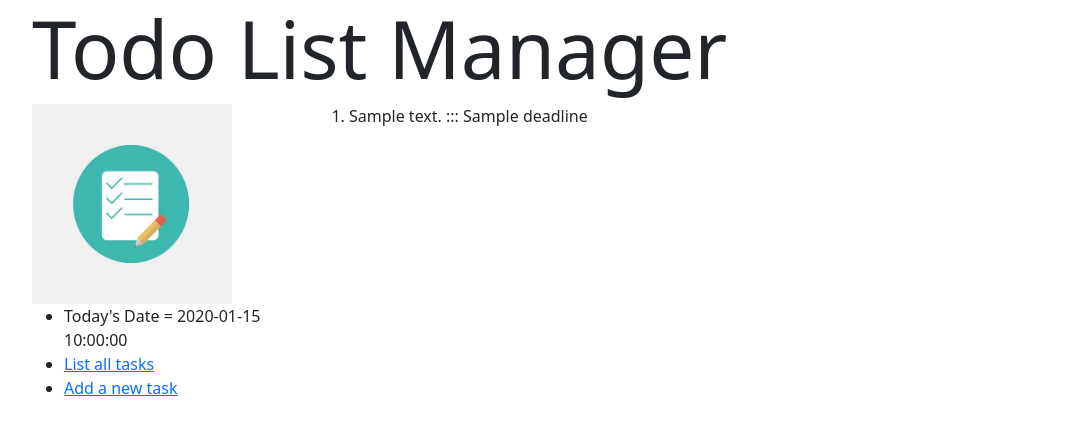
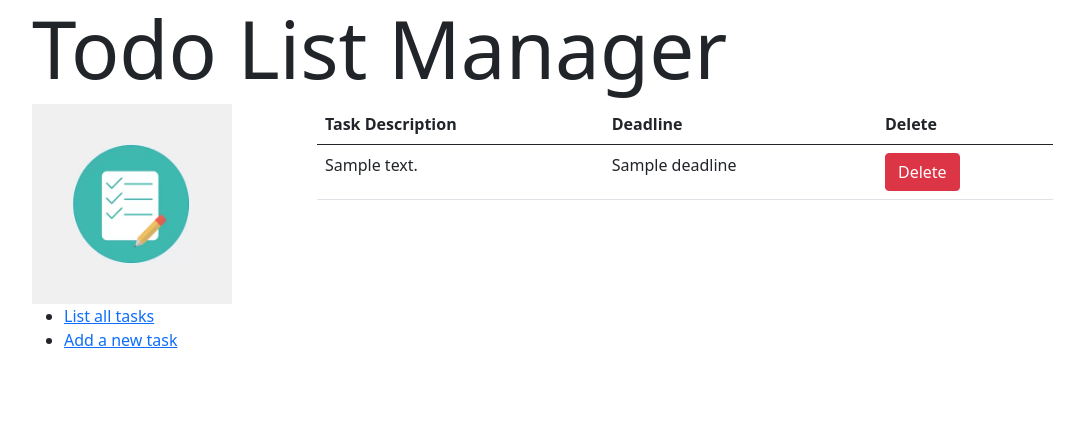
Before and after one commit to Saketh00/TodoListManager, a Flask app: template todolist/templates/tasklist.html in a window 1280 px wide. Shown: the top 435 px of the page, without its empty margins (50-1134 px from the left). Run offline with Flask 2, Linux system fonts and the light colour scheme; the template is opened without the code that fills it: most values are stand-ins (such as "Sample title", 1, 10 or a date in 2020); parts of the project's set-up code (start-up, migrations or seed data) failed here and were passed over; some libraries are stand-ins or nearby versions.

Commit message:
Updates and add delete task option

```diff
--- a/todolist/main.py
+++ b/todolist/main.py
@@ -31,5 +31,13 @@ def task_list():
     date=datetime.datetime.now().strftime('%Y-%m-%d')
     return render_template("tasklist.html", tasks=tasks, date=date)
 
+@bp.route("/<tid>")
+def delete_task(tid):
+    dbconn=db.get_db()
+    cursor=dbconn.cursor()
+    cursor.execute("delete from list where id=(%s)",(tid,))
+    dbconn.commit()
+    return redirect(url_for("todolist.task_list"),302)
+
 if __name__=="__main__":
     app.run()
--- a/todolist/templates/index.html
+++ b/todolist/templates/index.html
@@ -15,9 +15,7 @@
                 <div class="col-3 sidebar">
                     {% block sidebar %}
                     <a href="/"><img src="{{url_for('static',filename='logo.png')}}" alt="logo" style="width: 200px;height: 200px;"/></a>
-                    <br/>
                     <ul>
-                        <li>Today's Date = {{date}}</li>
                         <li><a href="{{url_for('todolist.task_list')}}">List all tasks</a></li>
                         <li><a href="{{url_for('todolist.add_task')}}">Add a new task</a></li>
                     </ul>
--- a/todolist/templates/tasklist.html
+++ b/todolist/templates/tasklist.html
@@ -1,9 +1,19 @@
 {% extends "index.html" %}
 {% block body %}
-    <ol>
+    <table class="table table-hover">
+        <thead class="thead-dark">
+            <tr>
+                <th>Task Description</th>
+                <th>Deadline</th>
+                <th>Delete</th>
+            </tr>
+        </thead>
         {% for id, td_text, deadline in tasks%}
-        <li>{{td_text}} ::: {{deadline}}</li>
-        <br/>
+            <tr>
+                <td>{{td_text}}</td>
+                <td>{{deadline}}</td>
+                <td> <a href="{{url_for('todolist.delete_task',tid=id)}}" class="btn btn-danger">Delete</a> </td>
+            </tr>
         {% endfor %}
-    </ol>
+    </table>
 {% endblock %}
```
Also changed, not shown: todolist/templates/addtask.html (+5 -5 lines).
